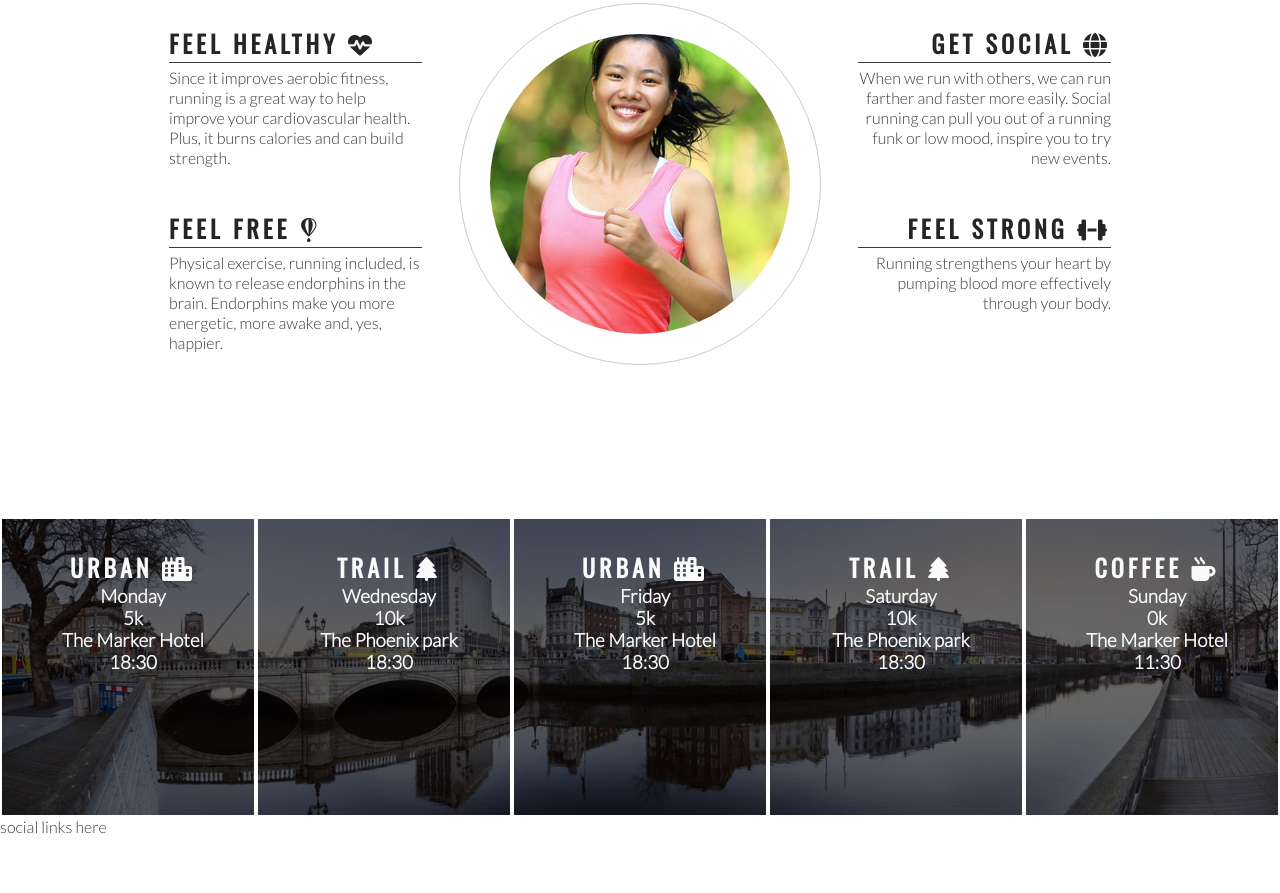
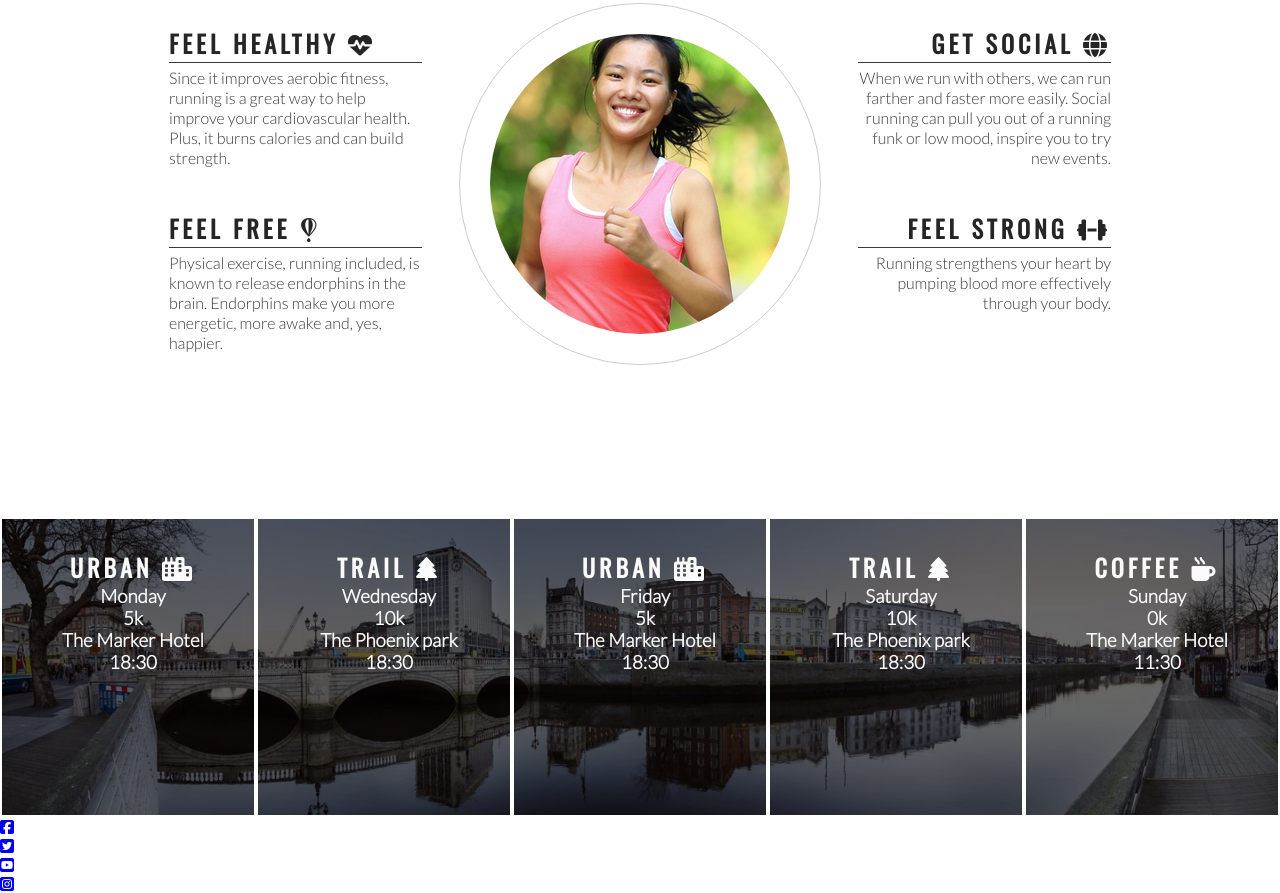
Before and after one commit to onabz/love-running, a plain HTML site: page index.html in a window 1280 px wide. Shown: the part 778-1671 px from the top of the page. Before the commit the page ends 1614 px from the top, so only its background shows below. Drawn offline with nearby package versions, Linux system fonts and the light colour scheme.

Commit message:
Add social media icons to footer

```diff
--- a/index.html
+++ b/index.html
@@ -119,7 +119,24 @@
       </div>
   </section>
   <footer>
-      social links here
+      <ul>
+        <li>
+          <a href="https://www.facebook.com/" target="_blank" rel="noopener"
+             aria-label="Visit our Facebook page (opens in a new tab)"><i class="fab fa-facebook-square"></i></a>
+        </li>
+        <li>
+          <a href="https://www.twitter.com/" target="_blank" rel="noopener"
+             aria-label="Visit our twitter page (opens in a new tab)"><i class="fab fa-twitter-square"></i></a>
+        </li>
+        <li>
+          <a href="https://www.youtube.com/" target="_blank" rel="noopener"
+             aria-label="Visit our youtube page (opens in a new tab)"><i class="fab fa-youtube-square"></i></a>
+        </li>
+        <li>
+          <a href="https://www.instagram.com/" target="_blank" rel="noopener"
+             aria-label="Visit our instagram page (opens in a new tab)"><i class="fab fa-instagram-square"></i></a>
+        </li>
+      </ul>
   </footer>
 
   <!-- font awesomw script -->
```
